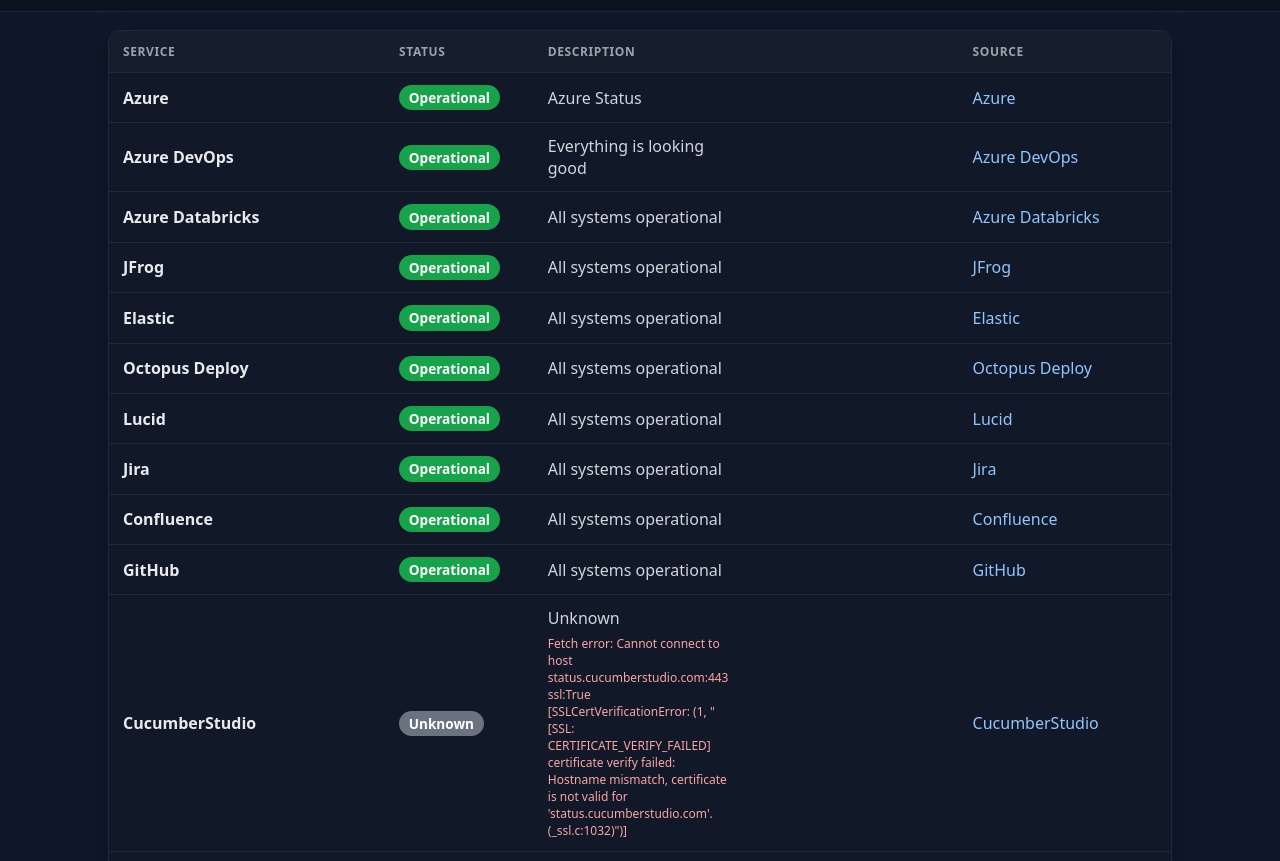
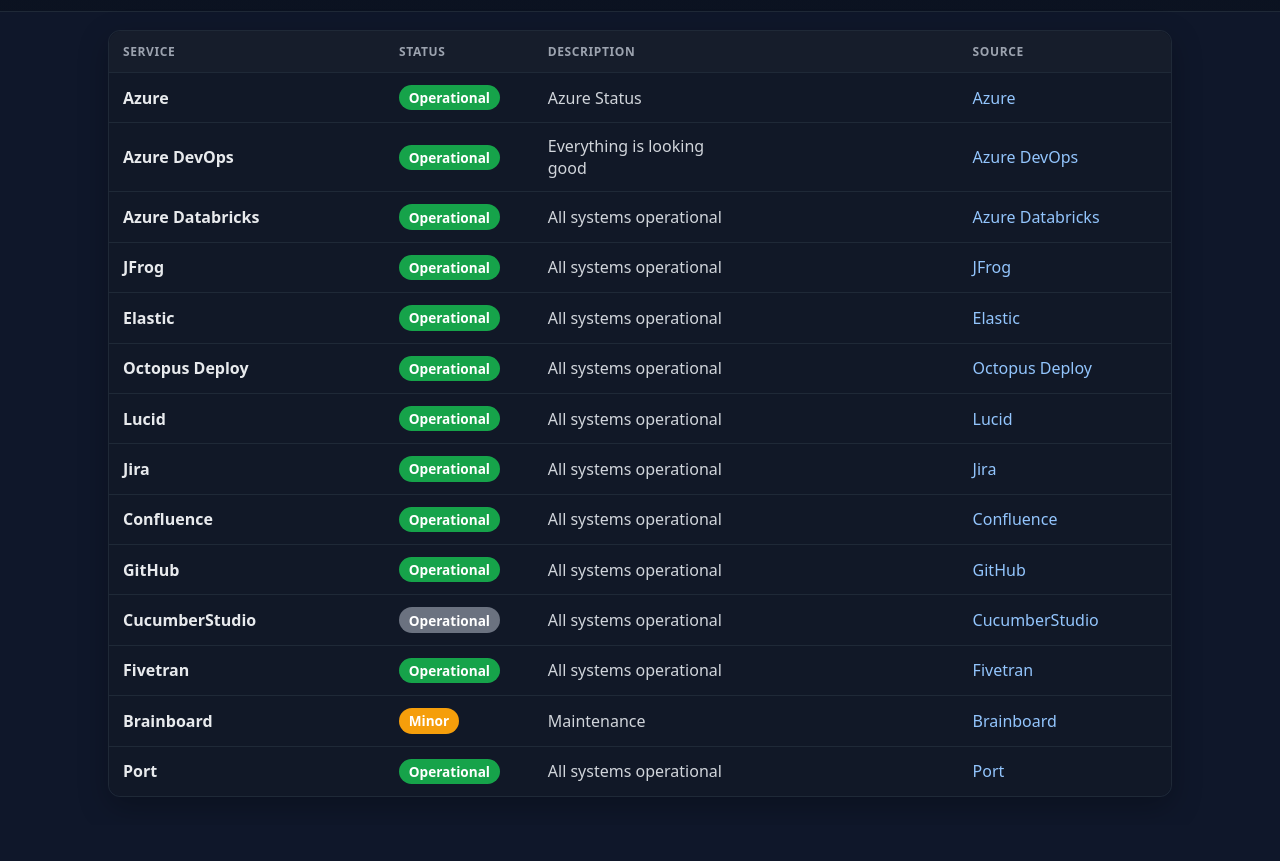
Before and after one commit to paweadi/status-dashboard_v4, a plain HTML site: page index.html in a window 1280 px wide. Shown: the part 89-950 px from the top of the page. After the commit the page ends 914 px from the top, so only its background shows below. Drawn offline with Linux system fonts and the light colour scheme.

Commit message:
Change CucumberStudio status to Operational
Updated the status of CucumberStudio from 'Unknown' to 'Operational' and modified the description accordingly.

```diff
--- a/index.html
+++ b/index.html
@@ -231,12 +231,12 @@
 <tr id="CucumberStudio">
 <td class="name" data-label="Service">CucumberStudio</td>
 <td class="status" data-label="Status">
-<span class="badge" style="background: #6b7280;">Unknown</span>
+<span class="badge" style="background: #6b7280;">Operational</span>
 </td>
 <td class="desc description" data-label="Description">
-                Unknown
-                <div class="err">Fetch error: Cannot connect to host status.cucumberstudio.com:443 ssl:True [SSLCertVerificationError: (1, "[SSL: CERTIFICATE_VERIFY_FAILED] certificate verify failed: Hostname mismatch, certificate is not valid for 'status.cucumberstudio.com'. (_ssl.c:1032)")]</div>
-</td>
+                All systems operational
+
+              </td>
 <td class="small source" data-label="Source">
 <td><a href="https://status.cucumberstudio.com/" rel="noopener" target="_blank">CucumberStudio</a>
 </td>
```
